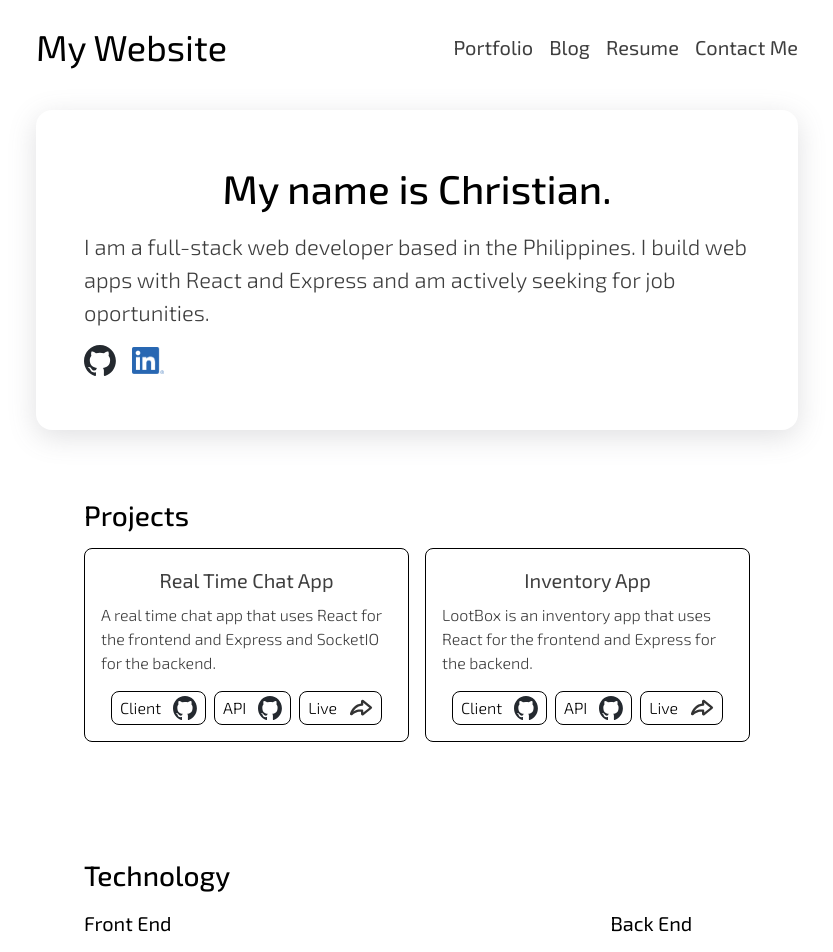
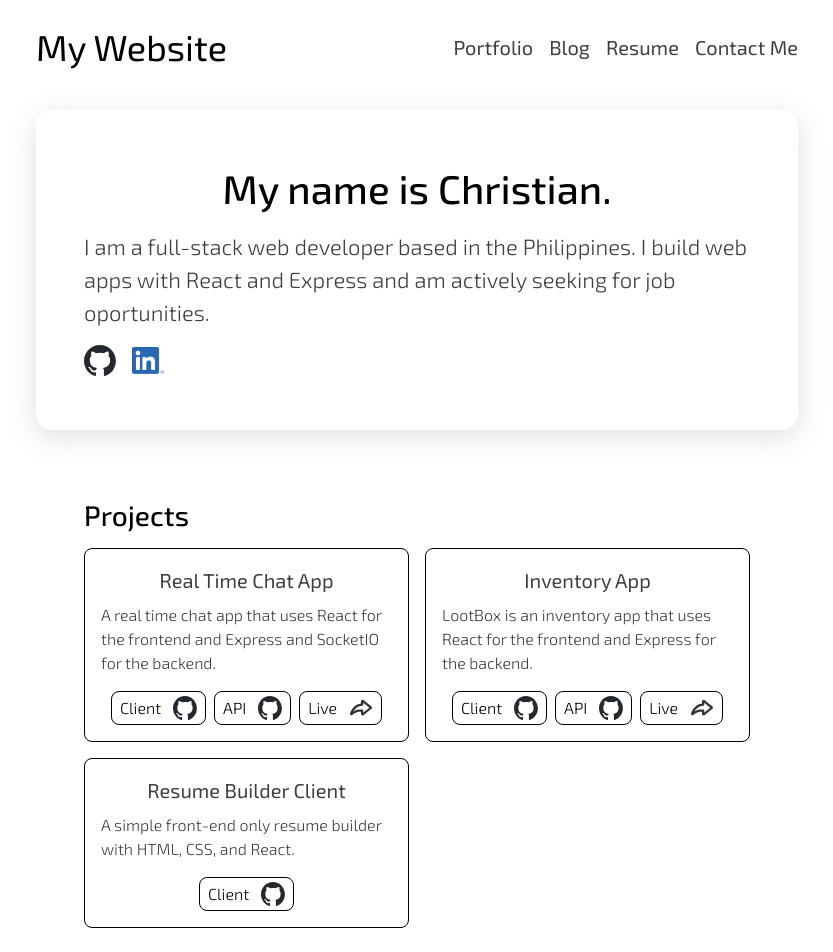
Before and after one commit to cjxo/cjxo.github.io, a React (Vite) app: page / in a window 1280 px wide. Shown: the top 952 px of the page, without its empty margins (223-1056 px from the left). Built offline with nearby package versions, Linux system fonts and the light colour scheme.

Commit message:
Added new project :)

```diff
--- a/src/components/portfolio/Projects.jsx
+++ b/src/components/portfolio/Projects.jsx
@@ -47,8 +47,7 @@ const ProjectCard = ({ title, description, clientHref, serverHref, liveLinkHref
 
       <div className={styles.links}>
         <ProjectLink href={clientHref} name="Client" />
-        <ProjectLink href={serverHref} name="API" />
-
+        {serverHref && <ProjectLink href={serverHref} name="API" />}
         {liveLinkHref && <LiveLink href={liveLinkHref} />}
       </div>
     </li>
@@ -66,7 +65,7 @@ const Projects = () => {
       serverHref: "https://github.com/cjxo/social-app-server",
     },*/
     {
-      id: 2,
+      id: 1,
       title: "Real Time Chat App",
       description: "A real time chat app that uses React for the frontend and Express and SocketIO for the backend.",
       clientHref: "https://github.com/cjxo/real-time-chat-client",
@@ -74,12 +73,18 @@ const Projects = () => {
       liveLinkHref: "https://real-time-chat-fullstack.onrender.com/sign-in",
     },
     {
-      id: 3,
+      id: 2,
       title: "Inventory App",
       description: "LootBox is an inventory app that uses React for the frontend and Express for the backend.",
       clientHref: "https://github.com/cjxo/inventory-app-client",
       serverHref: "https://github.com/cjxo/inventory-app-server",
       liveLinkHref: "https://inventory-app-fullstack.onrender.com/",
+    },
+    {
+      id: 3,
+      title: "Resume Builder Client",
+      description: "A simple front-end only resume builder with HTML, CSS, and React.",
+      clientHref: "https://github.com/cjxo/resume-builder-client",
     },
   ];
   return (
@@ -111,6 +116,6 @@ ProjectCard.propTypes = {
   title: PropTypes.string.isRequired,
   description: PropTypes.string.isRequired,
   clientHref: PropTypes.string.isRequired,
-  serverHref: PropTypes.string.isRequired,
+  serverHref: PropTypes.string,
   liveLinkHref: PropTypes.string,
 };
```
